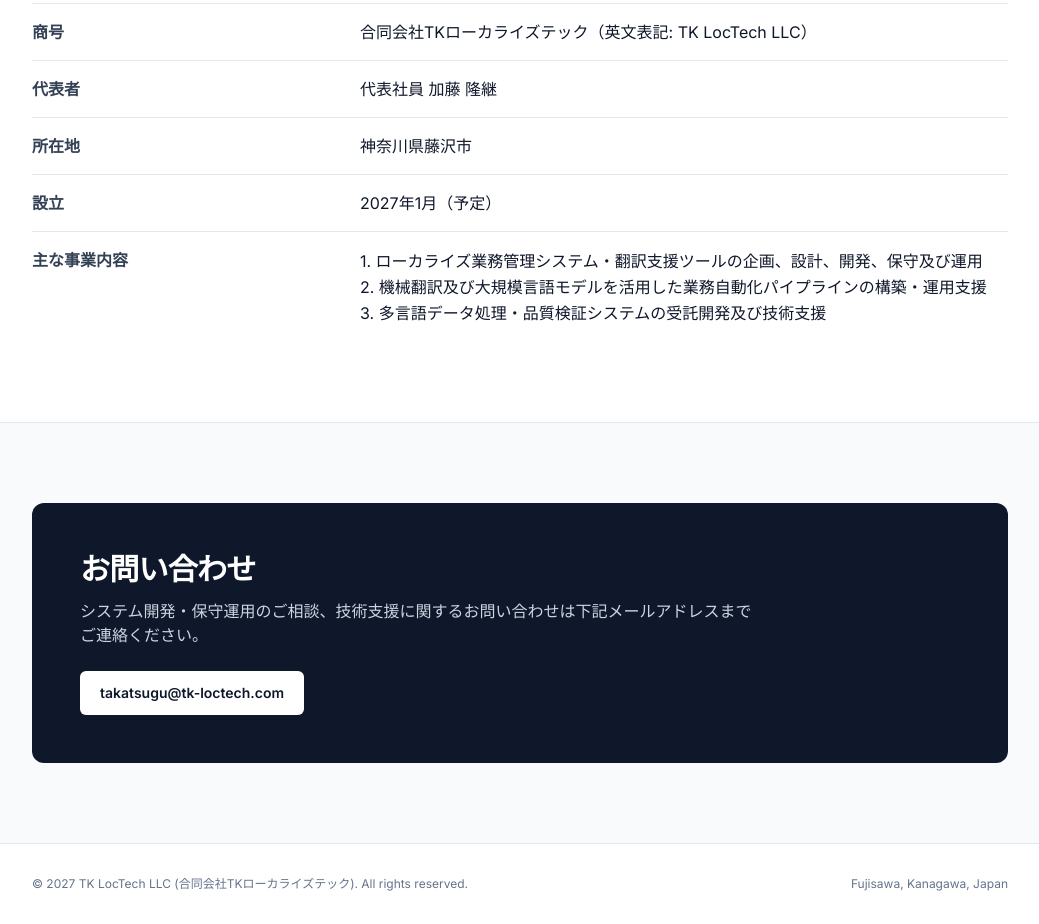
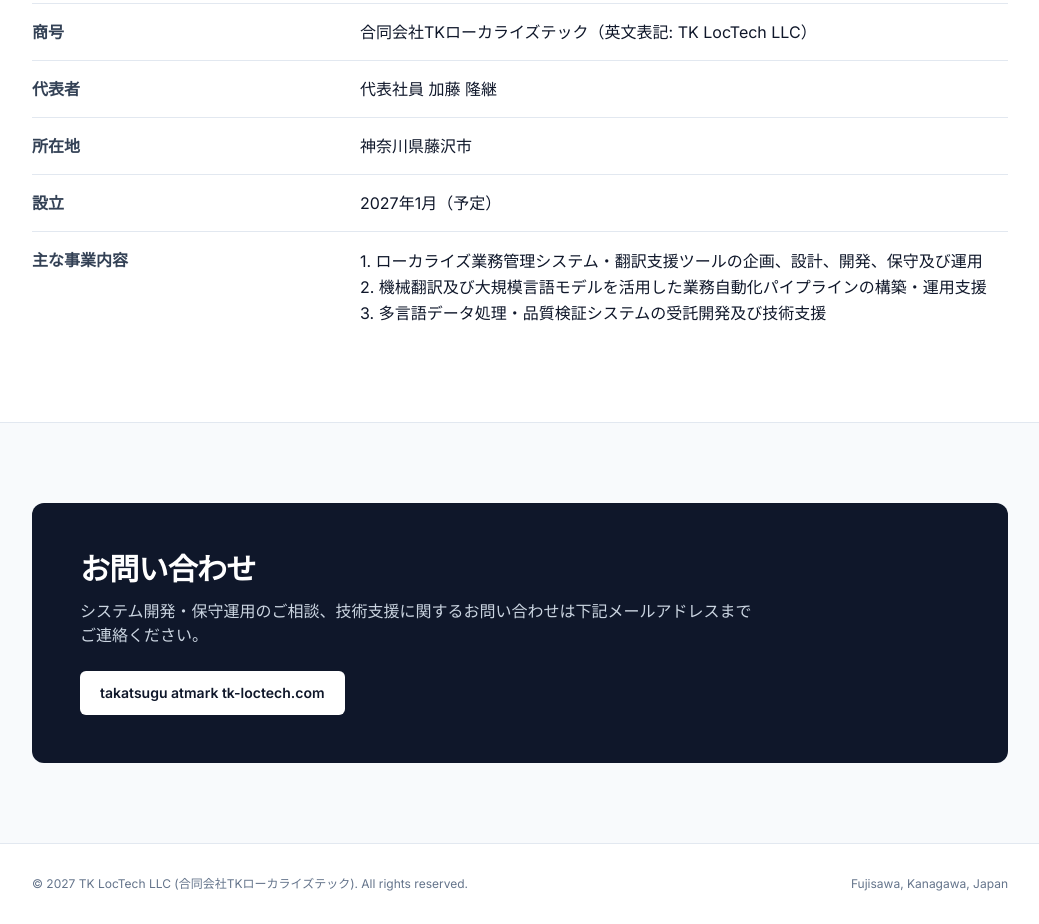
Before and after one commit to takatsugu-kato/tk-loctech-site, a plain HTML site: page index.html in a window 1280 px wide. Shown: the part 1306-2230 px from the top of the page, without its empty margins (120-1159 px from the left). Drawn offline with nearby package versions, Linux system fonts and the light colour scheme.

Commit message:
mail change

```diff
--- a/index.html
+++ b/index.html
@@ -16,6 +16,9 @@
     <style>
         body {
             font-family: 'Inter', 'Noto Sans JP', sans-serif;
+        }
+        [x-cloak] {
+            display: none !important;
         }
     </style>
 </head>
@@ -274,9 +277,9 @@
                     </span>
                 </p>
                 <div class="mt-6">
-                    <a href="mailto:takatsugu@tk-loctech.com"
+                    <a href="mailto:takatsugu atmark tk-loctech.com"
                         class="inline-flex items-center gap-2 px-5 py-3 rounded-md bg-white text-slate-900 font-semibold text-sm hover:bg-slate-100 transition">
-                        <span>takatsugu@tk-loctech.com</span>
+                        <span>takatsugu atmark tk-loctech.com</span>
                     </a>
                 </div>
             </div>
```
